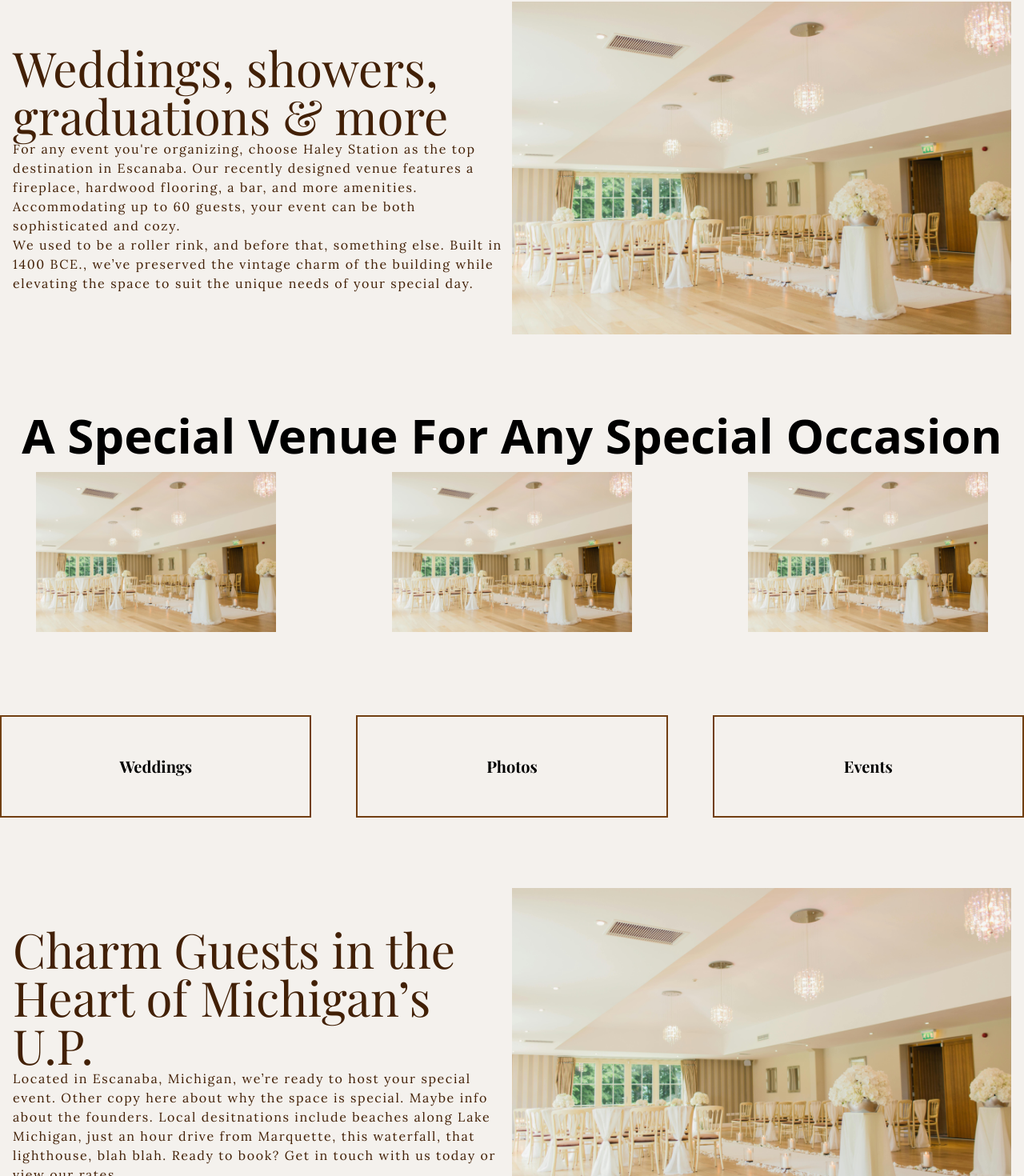
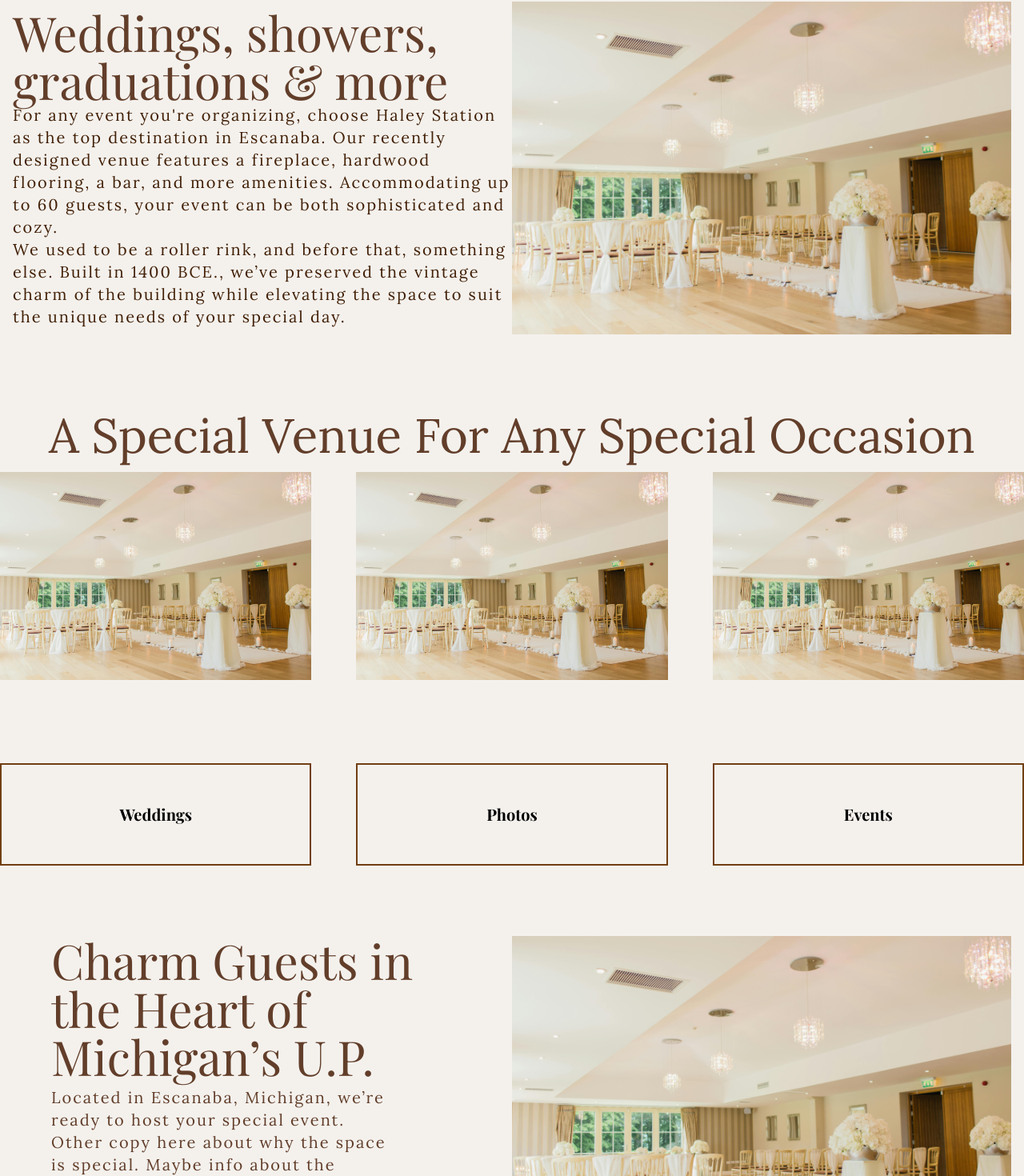
Before and after one commit to lee14k/haleystation, a Next.js app: page / in a window 1280 px wide. Shown: the part 926-2396 px from the top of the page at 80% size. Built offline with nearby package versions, Linux system fonts and the light colour scheme; a web font is replaced by a local one.

Commit message:
making panicked changes to minor stylings

```diff
--- a/components/BridalSectionOne.jsx
+++ b/components/BridalSectionOne.jsx
@@ -8,20 +8,20 @@
   return (
     <div className="grid grid-cols-2 text-yellow-950 bridalone py-12 px-4">
       <div className="flex justify-center items-center flex-col">
-        <div className="text-6xl ">
+        <div className="text-6xl brown-text ">
           <h1 className={playfair.className}>
             Weddings, showers, graduations & more
           </h1>
         </div>
         <div className={lora.className}>
-          <p className="tracking-widest">
+          <p className="tracking-widest text-xl">
             For any event you're organizing, choose Haley Station as the top
             destination in Escanaba. Our recently designed venue features a
             fireplace, hardwood flooring, a bar, and more amenities.
             Accommodating up to 60 guests, your event can be both sophisticated
             and cozy.
           </p>
-          <p className="tracking-widest">
+          <p className="tracking-widest text-xl">
             We used to be a roller rink, and before that, something else. Built
             in 1400 BCE., we’ve preserved the vintage charm of the building
             while elevating the space to suit the unique needs of your special
--- a/components/NavDesktop.jsx
+++ b/components/NavDesktop.jsx
@@ -1,5 +1,5 @@
 import { routes } from "../routes";
-
+import Link from "next/link";
  const NavDesktop = () => {
   return (
     <ul className="hidden lg:flex lg:items-center gap-5 text-sm">
@@ -7,13 +7,13 @@
         const { Icon, href, title } = route;
         return (
           <li>
-            <a
+            <Link
               href={href}
               className="flex items-center gap-1 hover:text-neutral-400 transition-all"
             >
               <Icon />
               {title}
-            </a>
+            </Link>
           </li>
         );
       })}
--- a/components/ThreePhotoRowTwo.jsx
+++ b/components/ThreePhotoRowTwo.jsx
@@ -22,6 +22,7 @@
   textColor,
   showBorder = true,
   boldFont = true,
+  isTextWhite = false, // New prop for conditional text color
   linkUrlOne = "",
   linkUrlTwo = "",
   linkUrlThree = "",
@@ -37,23 +38,23 @@
     const borderClass = showBorder
       ? "border-2 py-12 px-28 border-yellow-900"
       : "";
-    const textClassBase = `text-center ${boldFont ? "font-bold" : ""} ${
+    const textClassBase = `text-center  ${boldFont ? "font-bold" : ""} ${
       isFirstContent ? "text-xl" : "text-xl"
-    }`;
+    } ${isTextWhite ? "text-white" : ""}`; // Modify here to include conditional text color
 
     return (
       <>
         <div
           className={`flex flex-col h-300 w-300 items-center justify-center mb-10 ${borderClass}`}
         >
-          {photo && <Image src={photo} alt="" width={300} height={300} />}
+          {photo && <Image src={photo} alt="" width={500} height={500} />}
           {text && <p className={textClassBase}>{text}</p>}
         </div>
         {caption && (
           <p
             className={`mt-2 text-center ${boldFont ? "font-bold" : ""} ${
               isFirstContent ? "text-xl" : "text-xl"
-            }`}
+            } ${isTextWhite ? "text-white" : ""}`} // Also here
           >
             {caption}
           </p>
@@ -68,12 +69,16 @@
       className={`flex flex-col justify-center items-evenly gap-4 pt-12`}
     >
       <div className="lg:flex lg:flex-col justify-center items-center">
-        <h1
-          style={{ color: textColor }}
-          className={`text-6xl ${boldFont ? "font-bold" : ""}`}
-        >
-          {optionalHead}
-        </h1>
+        <div className={lora.className}>
+          <h1
+            style={{ color: textColor }}
+            className={`text-6xl brown-text ${boldFont ? "font-bold" : ""} ${
+              isTextWhite ? "text-white" : ""
+            }`} // And here
+          >
+            {optionalHead}
+          </h1>
+        </div>
       </div>
       <div className="grid grid-cols-1 sm:grid-cols-3 gap-14">
         {linkUrlOne ? (
--- a/pages/index.js
+++ b/pages/index.js
@@ -45,10 +45,8 @@
         photoThree={"/stok1.jpg"}
         backgroundColor="#F4F1ED"
         optionalHead={"A Special Venue For Any Special Occasion"}
-        linkUrlOne="/About"
-        linkUrlTwo="/Events"
-        linkUrlThree="/Weddings"
         showBorder={false}
+        boldFont={false}
       />
       <div className={playfair.className}>
         <ThreePhotoRowTwo
@@ -56,18 +54,21 @@
           textTwo="Photos"
           textThree="Events"
           backgroundColor="#F4F1ED"
+          linkUrlOne="/About"
+          linkUrlTwo="/Events"
+          linkUrlThree="/Weddings"
         />
       </div>
       <div>
         <div className="grid grid-cols-2 text-yellow-950 bridalone py-12 px-4">
-          <div className="flex justify-center items-center flex-col">
-            <div className="text-6xl ">
+          <div className="flex justify-center items-center flex-col mx-12">
+            <div className="text-6xl brown-text ">
               <h1 className={playfair.className}>
                 Charm Guests in the Heart of Michigan’s U.P.{" "}
               </h1>
             </div>
             <div className={lora.className}>
-              <p className="tracking-widest">
+              <p className="tracking-widest my-2 mr-24 brown-text text-xl">
                 Located in Escanaba, Michigan, we’re ready to host your special
                 event. Other copy here about why the space is special. Maybe
                 info about the founders. Local desitnations include beaches
@@ -75,7 +76,9 @@
                 waterfall, that lighthouse, blah blah. Ready to book? Get in
                 touch with us today or view our rates.
               </p>
-              <button>Contact Us </button>
+              <button className="green-box text-white px-8 py-6 text-3xl border-2 border-stone-900">
+                Contact Us{" "}
+              </button>
             </div>
           </div>
           <div className="flex flex-col">
@@ -98,6 +101,7 @@
           captionOne="Boost your product and service's credibility by adding testimonials from your clients. People love recommendations so feedback from others who've tried it is invaluable"
           captionTwo="Jane Doe"
           captionThree="John Smith"
+          isTextWhite={true}
         />
       </div>
       <ThreePhotoRowTwo
--- a/styles/globals.css
+++ b/styles/globals.css
@@ -33,3 +33,7 @@
   background-image:linear-gradient(to right, rgba(0, 0, 0, 0.5), rgba(0, 0, 0, 0.5)), url('/hsfil.jpeg');
   background-size: cover;
 }
+
+.brown-text {
+  color: #623E2A;
+}
```
